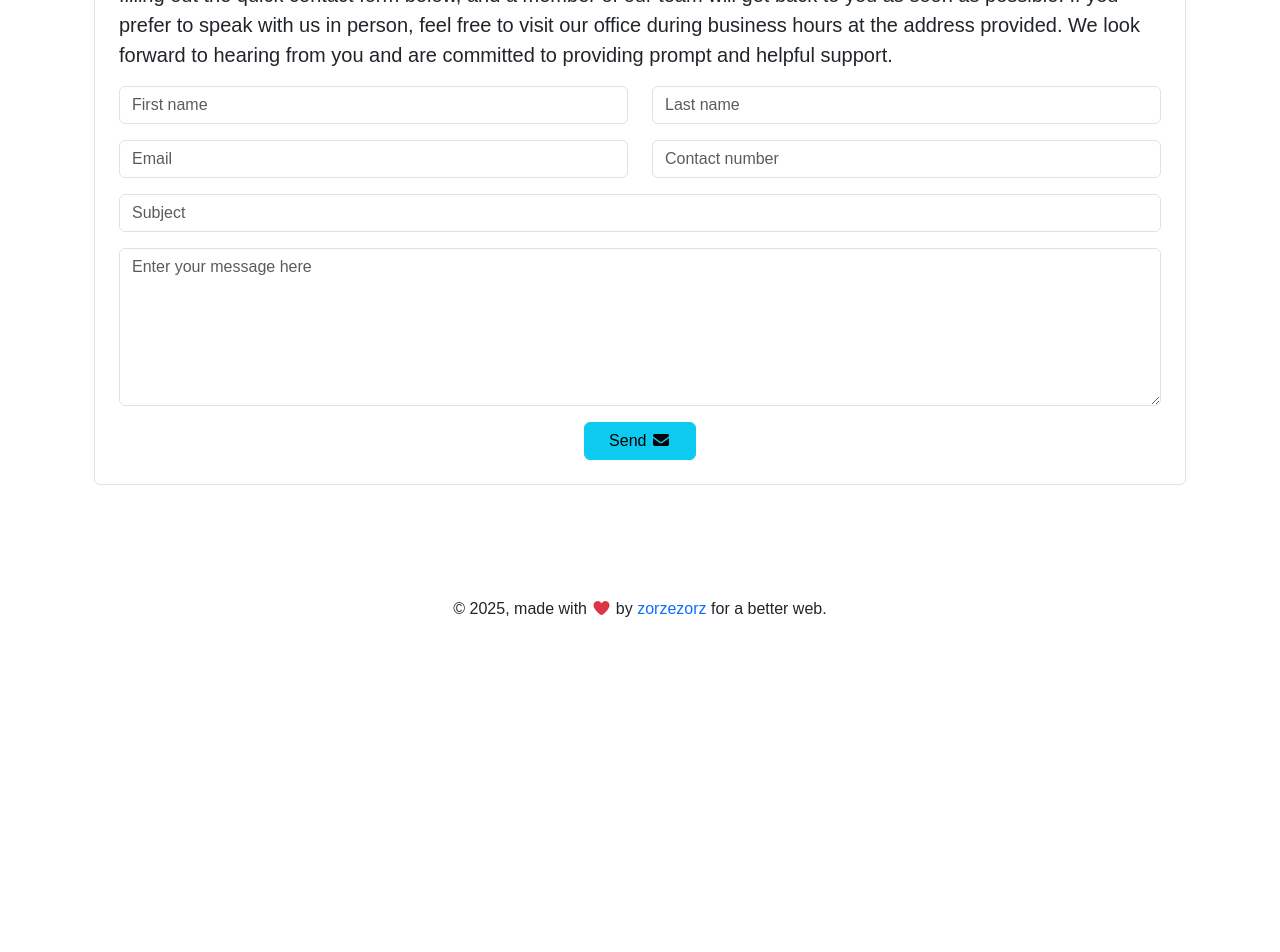
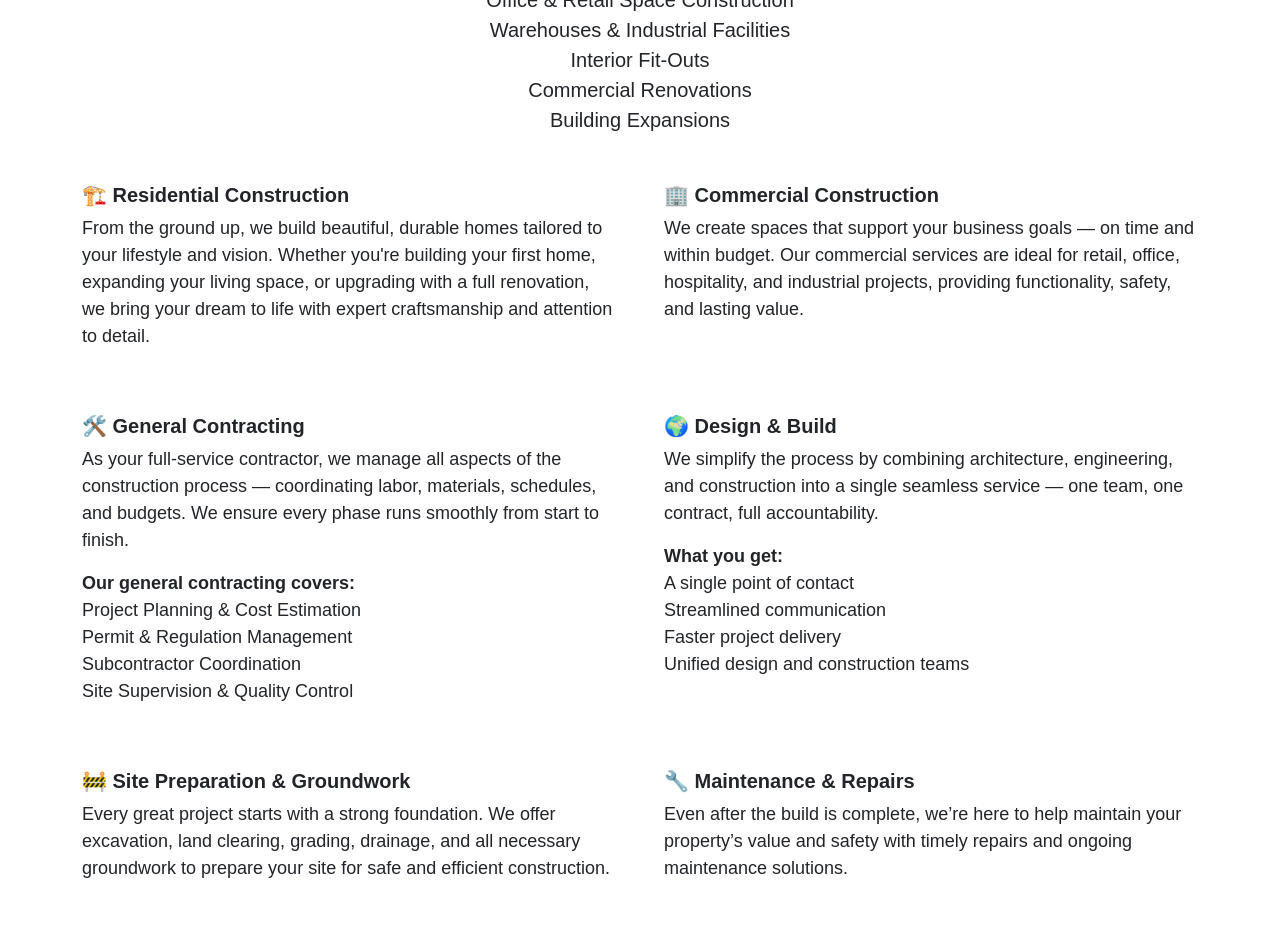
Before and after one commit to djordjevukosavljevic/SMBEnterprise, a React (Create React App) app in the folder frontend/: page / in a window 1280 px wide. Shown: the part 960-1912 px from the top of the page. Before the commit the page ends 1597 px from the top, so only its background shows below. Built offline with nearby package versions, Linux system fonts and the light colour scheme.

Commit message:
added services

```diff
--- a/frontend/src/App.jsx
+++ b/frontend/src/App.jsx
@@ -5,6 +5,7 @@ import Footer from "./components/Footer"
 import Home from "./pages/Home"
 import Contact from "./pages/Contact";
 import About from "./pages/About";
+import Services from "./pages/Services";
 
 function App() {
     return (
@@ -15,6 +16,7 @@ function App() {
                 <main className="flex-fill">
                     <Home />
                     <About />
+                    <Services />
                     <Contact />
                 </main>
                 <Footer />
--- a/frontend/src/pages/Services.jsx
+++ b/frontend/src/pages/Services.jsx
@@ -1,6 +1,105 @@
 import React from "react";
 
-export default function Services()
-{
+export default function Services() {
+    return (
+        <section id="services" className="container py-5">
+            <h3 className="text-center mb-5">Our Services</h3>
 
+            <div className="text-center mb-4" style={{ fontSize: "20px" }}>
+                We provide a comprehensive range of construction services designed to meet the needs of both
+                residential and commercial clients. From new builds and fit-outs to maintenance and repairs,
+                our team ensures that every project is delivered with quality, efficiency, and precision.
+            </div>
+
+            <div className="text-center mb-5" style={{ fontSize: "20px" }}>
+                <b>Services include:</b><br />
+                Office & Retail Space Construction<br />
+                Warehouses & Industrial Facilities<br />
+                Interior Fit-Outs<br />
+                Commercial Renovations<br />
+                Building Expansions
+            </div>
+
+            <div className="row g-5">
+                <div className="col-md-6">
+                    <div>
+                        <h5>🏗️ <b>Residential Construction</b></h5>
+                        <p style={{ fontSize: "18px" }}>
+                            From the ground up, we build beautiful, durable homes tailored to your lifestyle
+                            and vision. Whether you're building your first home, expanding your living space,
+                            or upgrading with a full renovation, we bring your dream to life with expert
+                            craftsmanship and attention to detail.
+                        </p>
+                    </div>
+                </div>
+
+                <div className="col-md-6">
+                    <div>
+                        <h5>🏢 <b>Commercial Construction</b></h5>
+                        <p style={{ fontSize: "18px" }}>
+                            We create spaces that support your business goals — on time and within budget.
+                            Our commercial services are ideal for retail, office, hospitality, and industrial
+                            projects, providing functionality, safety, and lasting value.
+                        </p>
+                    </div>
+                </div>
+
+                <div className="col-md-6">
+                    <div>
+                        <h5>🛠️ <b>General Contracting</b></h5>
+                        <p style={{ fontSize: "18px" }}>
+                            As your full-service contractor, we manage all aspects of the construction process —
+                            coordinating labor, materials, schedules, and budgets. We ensure every phase runs
+                            smoothly from start to finish.
+                        </p>
+                        <p style={{ fontSize: "18px" }}>
+                            <b>Our general contracting covers:</b><br />
+                            Project Planning & Cost Estimation<br />
+                            Permit & Regulation Management<br />
+                            Subcontractor Coordination<br />
+                            Site Supervision & Quality Control
+                        </p>
+                    </div>
+                </div>
+
+                <div className="col-md-6">
+                    <div>
+                        <h5>🌍 <b>Design & Build</b></h5>
+                        <p style={{ fontSize: "18px" }}>
+                            We simplify the process by combining architecture, engineering, and construction into
+                            a single seamless service — one team, one contract, full accountability.
+                        </p>
+                        <p style={{ fontSize: "18px" }}>
+                            <b>What you get:</b><br />
+                            A single point of contact<br />
+                            Streamlined communication<br />
+                            Faster project delivery<br />
+                            Unified design and construction teams
+                        </p>
+                    </div>
+                </div>
+
+                <div className="col-md-6">
+                    <div>
+                        <h5>🚧 <b>Site Preparation & Groundwork</b></h5>
+                        <p style={{ fontSize: "18px" }}>
+                            Every great project starts with a strong foundation. We offer excavation, land
+                            clearing, grading, drainage, and all necessary groundwork to prepare your site for
+                            safe and efficient construction.
+                        </p>
+                    </div>
+                </div>
+
+                <div className="col-md-6">
+                    <div>
+                        <h5>🔧 <b>Maintenance & Repairs</b></h5>
+                        <p style={{ fontSize: "18px" }}>
+                            Even after the build is complete, we’re here to help maintain your property’s value
+                            and safety with timely repairs and ongoing maintenance solutions.
+                        </p>
+                    </div>
+                </div>
+            </div>
+        </section>
+    );
 }
```
